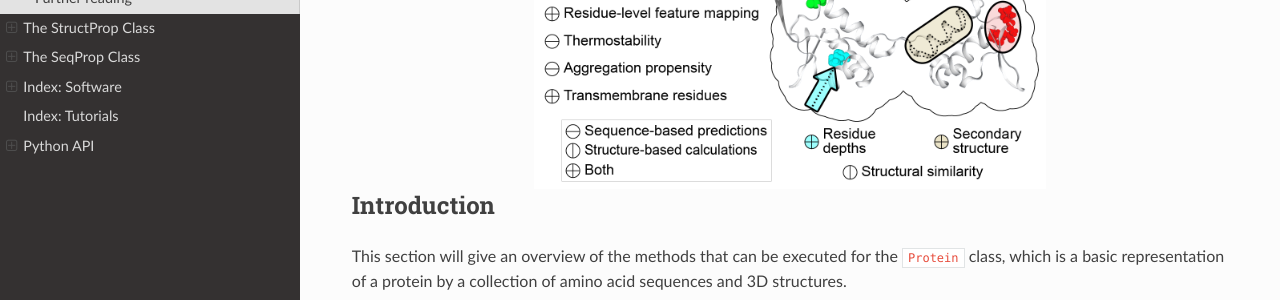
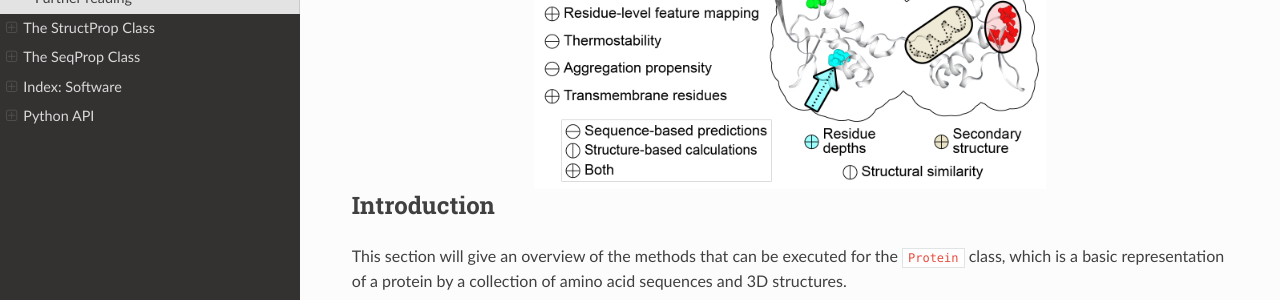
Before and after one commit to SBRG/ssbio, a Sphinx documentation site: the page built from docs/protein.rst, in a window 1280 px wide. Shown: the part 331-631 px from the top of the page. Built offline with Sphinx 7.4.7 and the Read the Docs theme 2.0.0, drawn with Linux system fonts in a browser that asks for light colours; pages that are not in the unit, such as notebooks, are missing from menus.

Commit message:
Documentation updates

```diff
--- a/docs/index.rst
+++ b/docs/index.rst
@@ -14,7 +14,7 @@ Table of Contents
    structure
    sequence
    software
-   tutorials
+   ../Binder.ipynb
    python_api
 
 
--- a/docs/tutorials.rst
+++ /dev/null
@@ -1,7 +0,0 @@
-.. _tutorials:
-
-****************
-Index: Tutorials
-****************
-
-.. include:: ../Binder.ipynb
```
